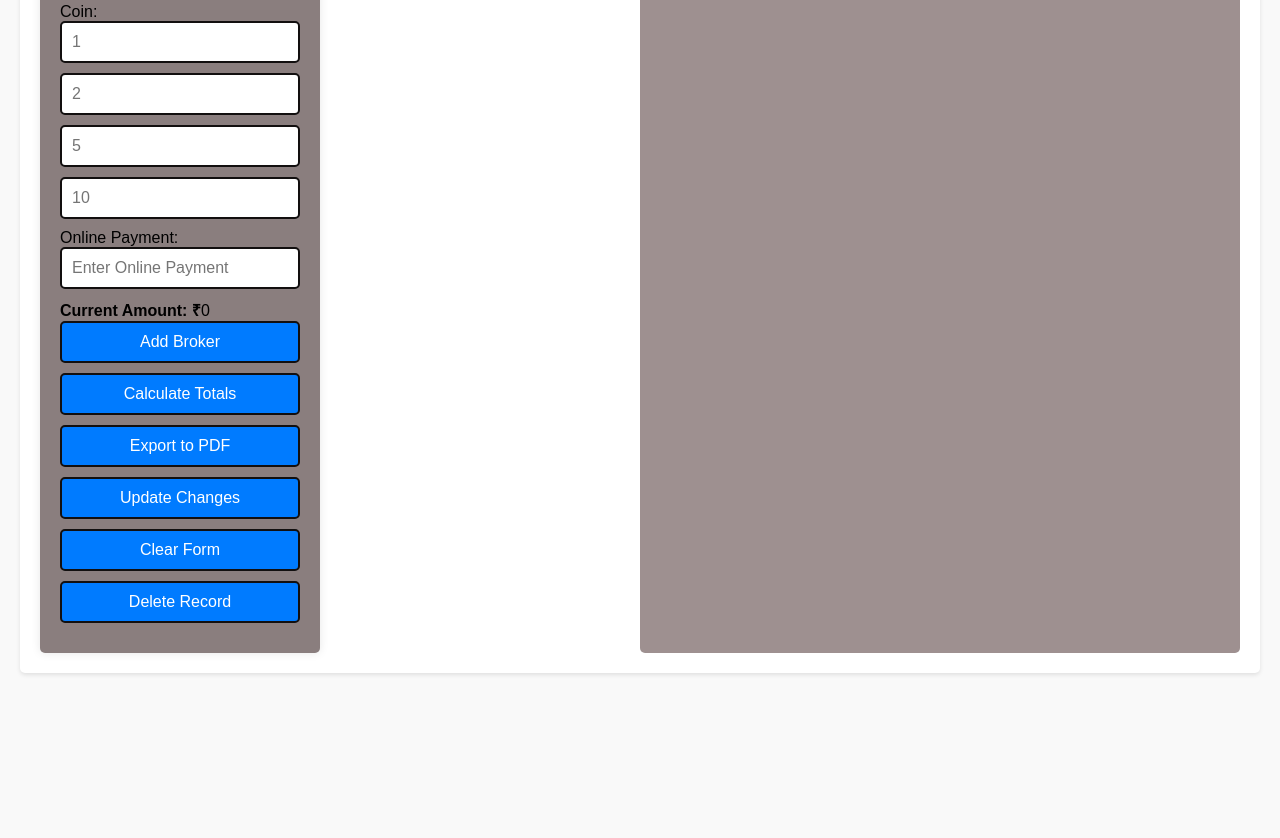
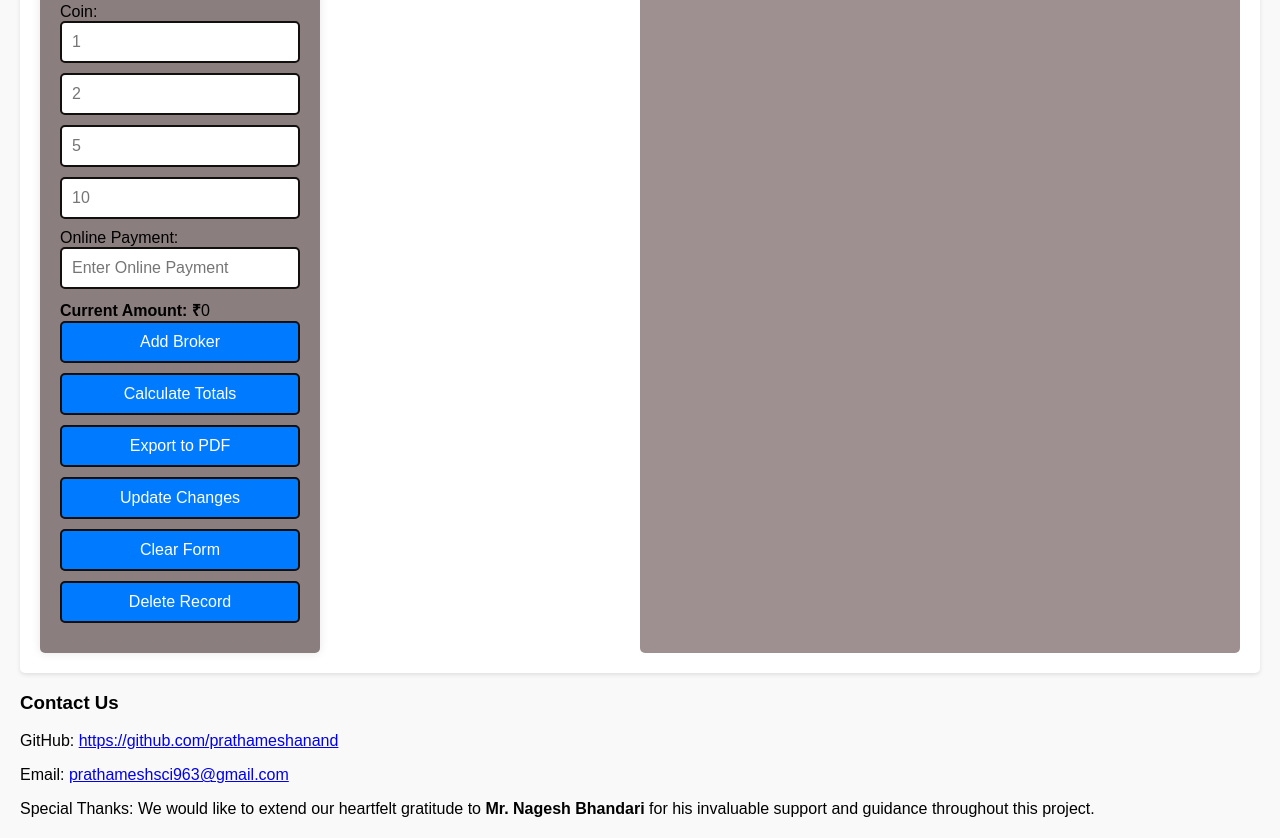
Before and after one commit to prathameshanand/BrokeRecordManagementApp, a plain HTML site: page index.html in a window 1280 px wide. Shown: the part 584-1422 px from the top of the page. Before the commit the page ends 1277 px from the top, so only its background shows below. Drawn offline with nearby package versions, Linux system fonts and the light colour scheme.

Commit message:
Update index.html

```diff
--- a/index.html
+++ b/index.html
@@ -109,6 +109,12 @@
             <ul id="brokers-list"></ul>
         </div>
     </div>
+    <footer>
+            <h3>Contact Us</h3>
+            <p>GitHub: <a href="https://github.com/prathameshanand" target="_blank">https://github.com/prathameshanand</a></p>
+            <p>Email: <a href="mailto:prathameshsci963@gmail.com">prathameshsci963@gmail.com</a></p>
+            <p>Special Thanks: We would like to extend our heartfelt gratitude to <strong>Mr. Nagesh Bhandari </strong> for his invaluable support and guidance throughout this project.</p>
+        </footer>
 
     <!-- jsPDF and autoTable -->
     <script src="https://cdnjs.cloudflare.com/ajax/libs/jspdf/2.5.1/jspdf.umd.min.js"></script>
```
